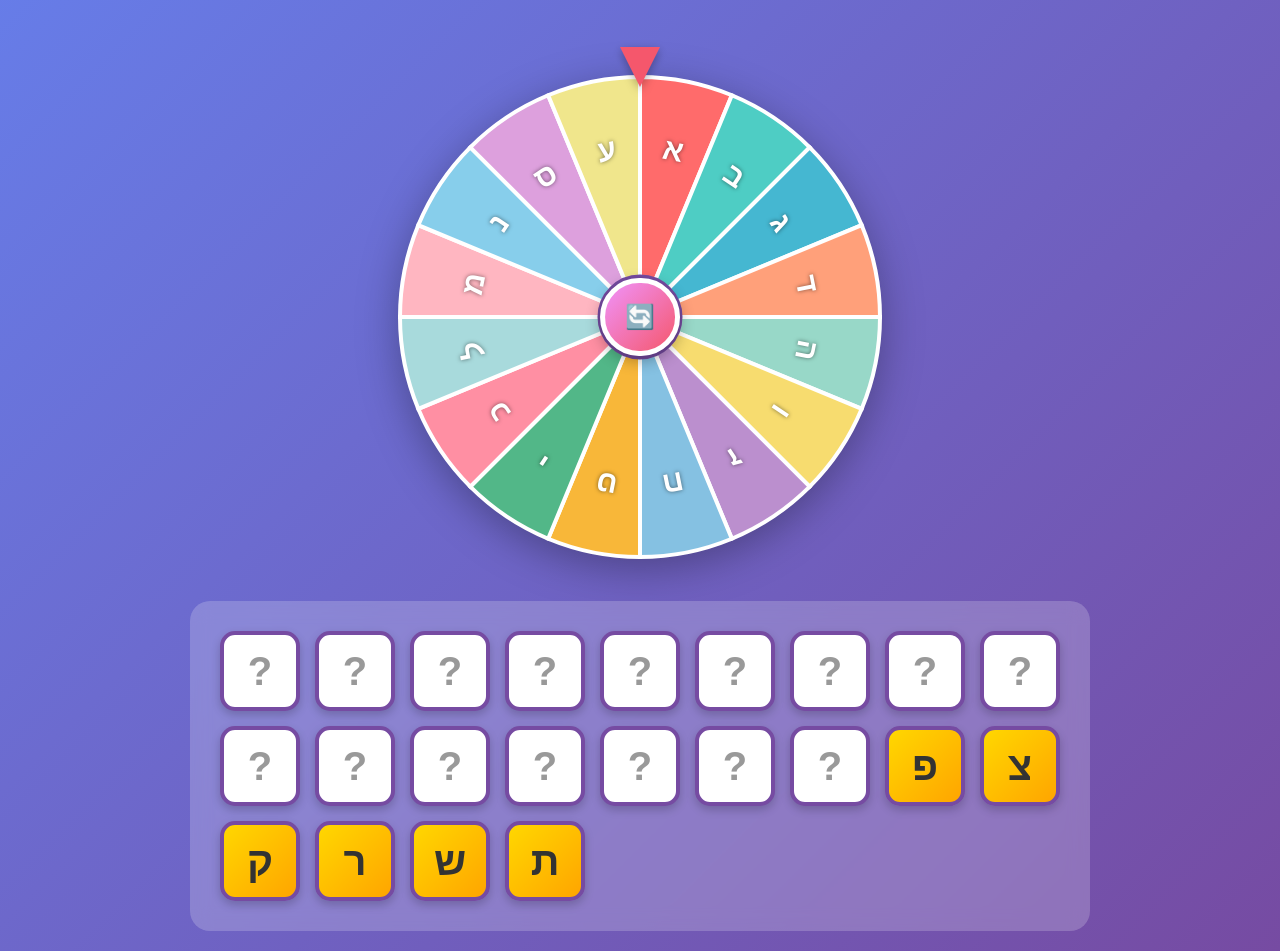
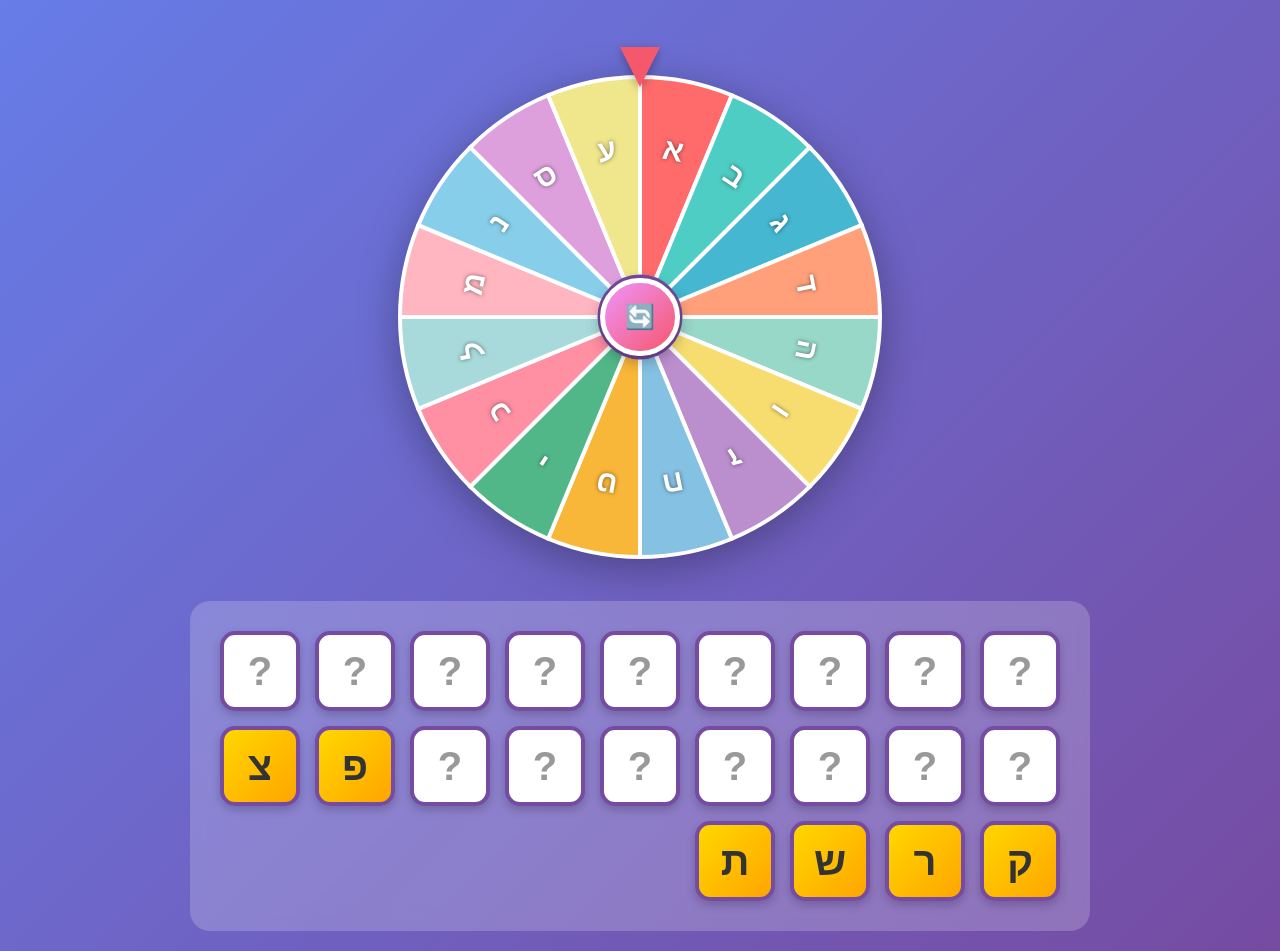
Before and after one commit to Luckxyor/Ruleta_Letras_Hebreo, a plain HTML site: page index.html in a window 1280 px wide. Shown: the part 68-1019 px from the top of the page. Drawn offline with Linux system fonts and the light colour scheme.

Commit message:
Error grosero arreglado

```diff
--- a/styles.css
+++ b/styles.css
@@ -133,6 +133,7 @@ body {
     backdrop-filter: blur(10px);
     max-width: 900px;
     margin: 0 auto;
+    direction: rtl; /* Dirección de derecha a izquierda para hebreo */
 }
 
 .letter-box {
```
